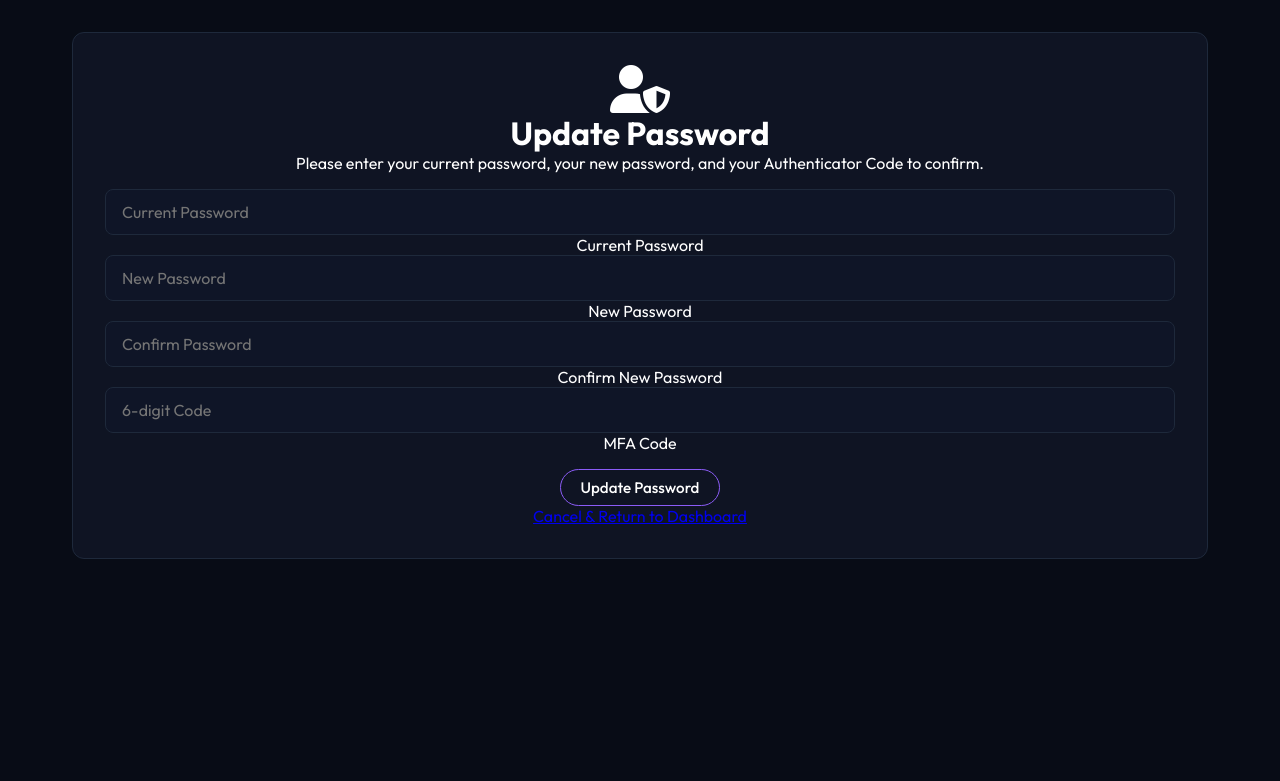
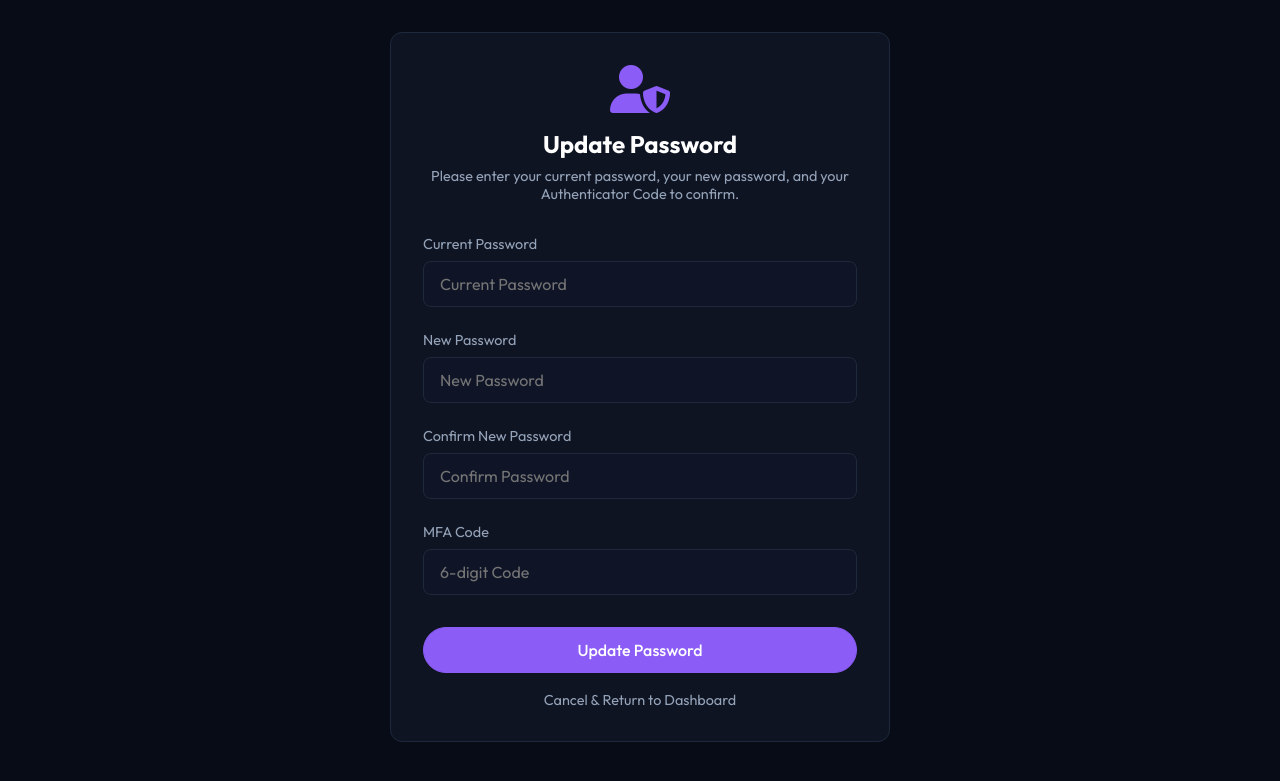
Before and after one commit to TeneBrae93/upload_hacksmarter, a Flask app: page /update_password in a window 1280 px wide. Shown: the top 781 px of the page. Run offline with Flask 3, Linux system fonts and the light colour scheme; the visitor is signed in with stand-in values (Sample User, id 1).

Commit message:
updating ui for password changes

```diff
--- a/templates/update_password.html
+++ b/templates/update_password.html
@@ -1,38 +1,38 @@
 {% extends "base.html" %}
 
 {% block content %}
-<main class="form-container">
+<main style="max-width: 500px; margin: 0 auto; width: 100%;">
     <div class="glass-panel text-center">
-        <i class="fas fa-user-shield fa-3x mb-3 text-primary"></i>
-        <h1 class="h3 mb-3 fw-normal">Update Password</h1>
-        <p class="text-muted small mb-4">Please enter your current password, your new password, and your Authenticator Code to confirm.</p>
+        <i class="fas fa-user-shield fa-3x" style="color: var(--primary-color); margin-bottom: 1rem;"></i>
+        <h2 style="margin-bottom: 0.5rem;">Update Password</h2>
+        <p style="color: var(--text-secondary); margin-bottom: 2rem; font-size: 0.9rem;">Please enter your current password, your new password, and your Authenticator Code to confirm.</p>
 
-        <form method="POST" action="{{ url_for('update_password') }}">
+        <form method="POST" action="{{ url_for('update_password') }}" style="text-align: left;">
             <input type="hidden" name="csrf_token" value="{{ csrf_token() }}">
 
-            <div class="form-floating mb-3">
-                <input type="password" class="form-control" id="current_password" name="current_password" placeholder="Current Password" required>
+            <div class="form-group">
                 <label for="current_password">Current Password</label>
+                <input type="password" id="current_password" name="current_password" placeholder="Current Password" required>
             </div>
 
-            <div class="form-floating mb-3">
-                <input type="password" class="form-control" id="new_password" name="new_password" placeholder="New Password" required>
+            <div class="form-group">
                 <label for="new_password">New Password</label>
+                <input type="password" id="new_password" name="new_password" placeholder="New Password" required>
             </div>
 
-            <div class="form-floating mb-3">
-                <input type="password" class="form-control" id="confirm_password" name="confirm_password" placeholder="Confirm Password" required>
+            <div class="form-group">
                 <label for="confirm_password">Confirm New Password</label>
+                <input type="password" id="confirm_password" name="confirm_password" placeholder="Confirm Password" required>
             </div>
 
-            <div class="form-floating mb-4">
-                <input type="text" class="form-control" id="mfa_token" name="mfa_token" placeholder="6-digit Code" required pattern="[0-9]{6}" maxlength="6">
+            <div class="form-group" style="margin-bottom: 2rem;">
                 <label for="mfa_token">MFA Code</label>
+                <input type="text" id="mfa_token" name="mfa_token" placeholder="6-digit Code" required pattern="[0-9]{6}" maxlength="6" autocomplete="off">
             </div>
 
-            <button class="btn btn-primary w-100 py-2" type="submit">Update Password</button>
-            <div class="mt-3">
-                <a href="{{ url_for('dashboard') }}" class="text-muted small text-decoration-none">Cancel & Return to Dashboard</a>
+            <button class="btn btn-solid" style="width: 100%; padding: 0.75rem; font-size: 1rem; margin-bottom: 1rem;" type="submit">Update Password</button>
+            <div style="text-align: center;">
+                <a href="{{ url_for('dashboard') }}" style="color: var(--text-secondary); font-size: 0.9rem; text-decoration: none;">Cancel & Return to Dashboard</a>
             </div>
         </form>
     </div>
```
Also changed, not shown: templates/change_password.html (+15 -38 lines).
